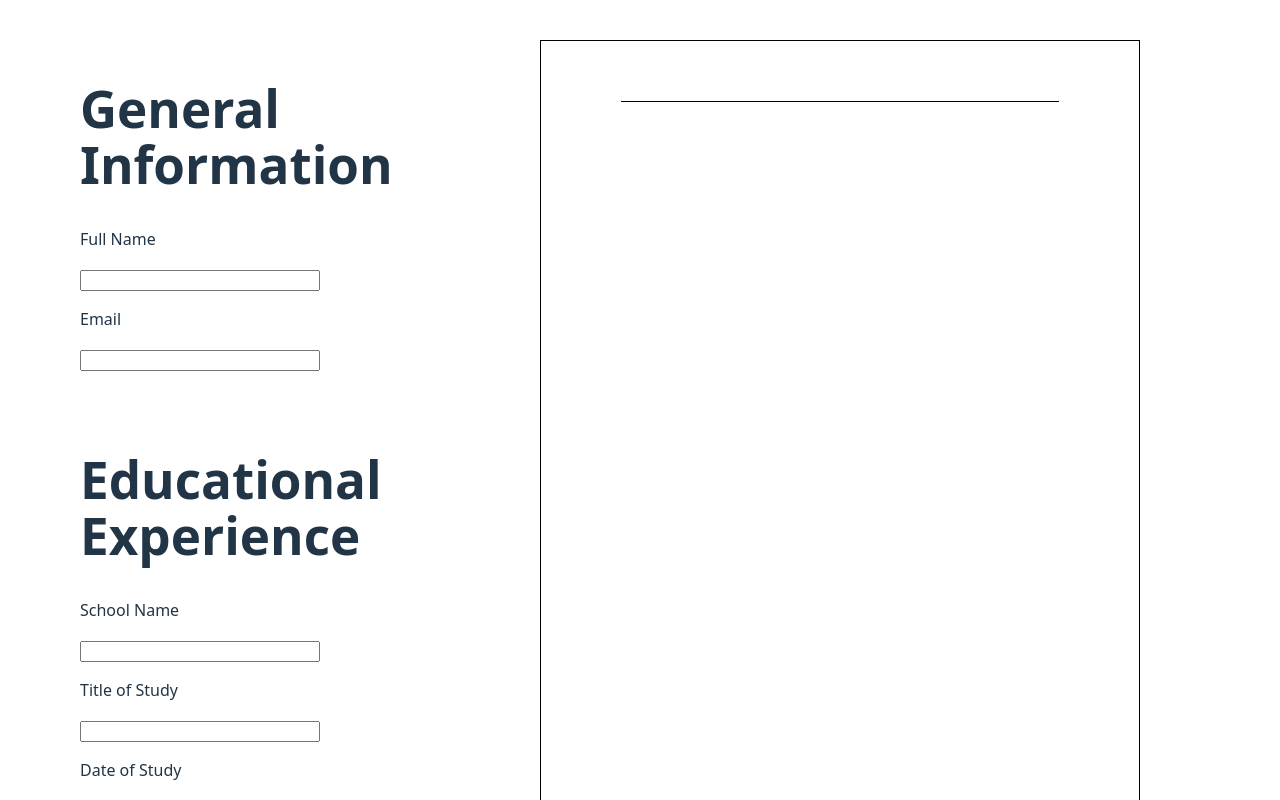
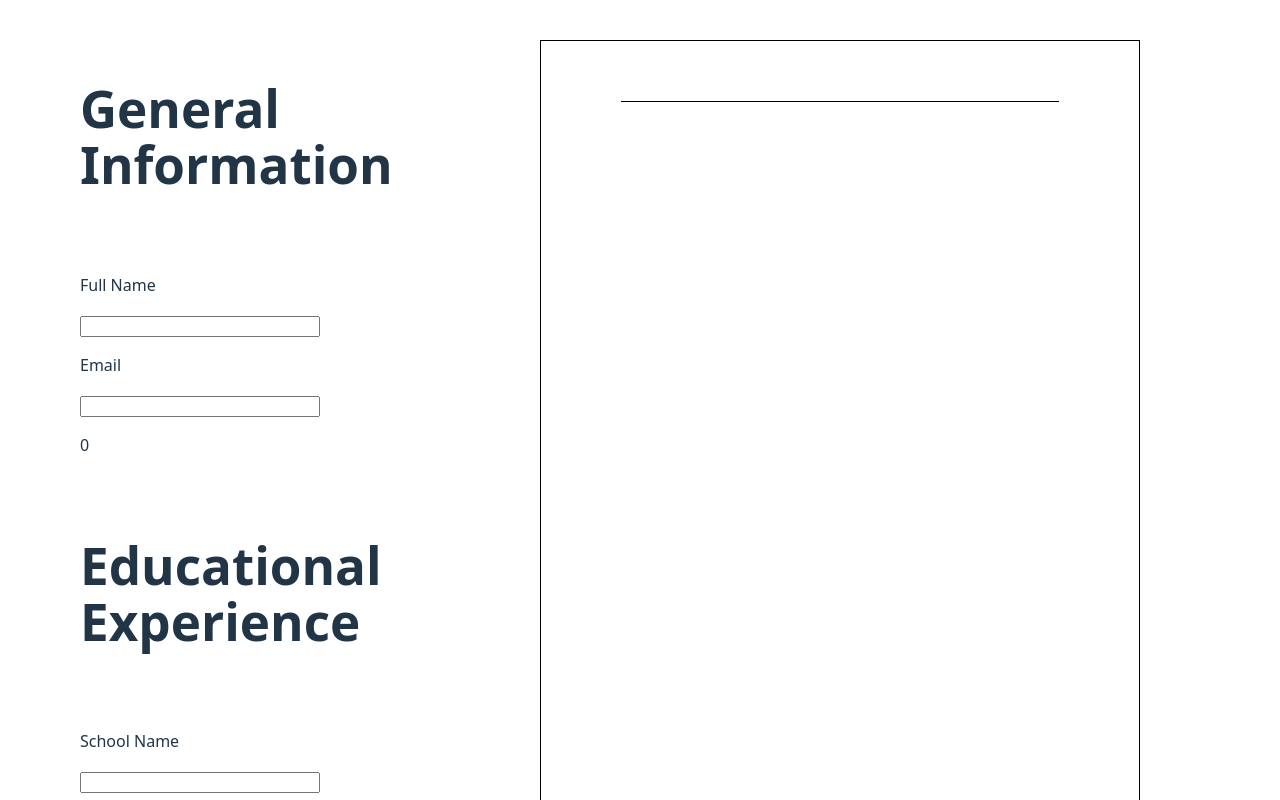
Before and after one commit to GhidBase/cv-application, a React (Vite) app: page / in a window 1280 px wide. Built offline with nearby package versions, Linux system fonts and the light colour scheme.

Commit message:
Planned out approach to multiple adds

```diff
--- a/src/components/InputSection.jsx
+++ b/src/components/InputSection.jsx
@@ -1,7 +1,6 @@
 import { Fragment } from "react";
 
 export default function InputSection({
-    title,
     inputs,
     inputChangeHandler,
     sectionKey,
@@ -28,9 +27,9 @@ export default function InputSection({
     }
 
     return (
-        <div className="input-section" id={title}>
-            <h1>{title}</h1>
+        <div className="input-section" id={sectionKey}>
             {listInputs(inputs)}
+            <p>{sectionKey}</p>
         </div>
     );
 }
--- a/src/components/MainSection.jsx
+++ b/src/components/MainSection.jsx
@@ -6,7 +6,11 @@ import InputSection from "./InputSection";
 import CV from "./CV";
 
 export default function MainSection() {
-    const [userData, setUserData] = useState([{type: "General"}]);
+    const [userData, setUserData] = useState([
+        { type: "General" },
+        { type: "Educational" },
+        { type: "Job" },
+    ]);
 
     function inputChangeHandler(e, field, key, type) {
         const newData = { ...userData };
@@ -51,7 +55,9 @@ export default function MainSection() {
     return (
         <Fragment>
             <div className="edit-section">
+                <h1>General Information</h1>
                 {inputSections.map((inputSection) => {
+                    if (inputSection.type == "General") {
                         return (
                             <InputSection
                                 key={inputSection.id}
@@ -62,6 +68,39 @@ export default function MainSection() {
                                 inputChangeHandler={inputChangeHandler}
                             ></InputSection>
                         );
+                    }
+                })}
+
+                <h1>Educational Experience</h1>
+                {inputSections.map((inputSection) => {
+                    if (inputSection.type == "Educational") {
+                        return (
+                            <InputSection
+                                key={inputSection.id}
+                                sectionKey={inputSection.id}
+                                title={inputSection.title}
+                                inputs={inputSection.inputs}
+                                type={inputSection.type}
+                                inputChangeHandler={inputChangeHandler}
+                            ></InputSection>
+                        );
+                    }
+                })}
+
+                <h1>Practical Experience</h1>
+                {inputSections.map((inputSection) => {
+                    if (inputSection.type == "Job") {
+                        return (
+                            <InputSection
+                                key={inputSection.id}
+                                sectionKey={inputSection.id}
+                                title={inputSection.title}
+                                inputs={inputSection.inputs}
+                                type={inputSection.type}
+                                inputChangeHandler={inputChangeHandler}
+                            ></InputSection>
+                        );
+                    }
                 })}
 
                 {/* End of edit-section */}
--- a/src/styles/main.css
+++ b/src/styles/main.css
@@ -63,7 +63,7 @@ body > #root {
     text-align: center;
 }
 
-.input-section {
+.edit-section > * {
     margin: 80px;
 }
 
```
Also changed, not shown: 1 other file (tests, documents, lock files or other folders). Lines whose indentation alone changed are shown as unchanged.
